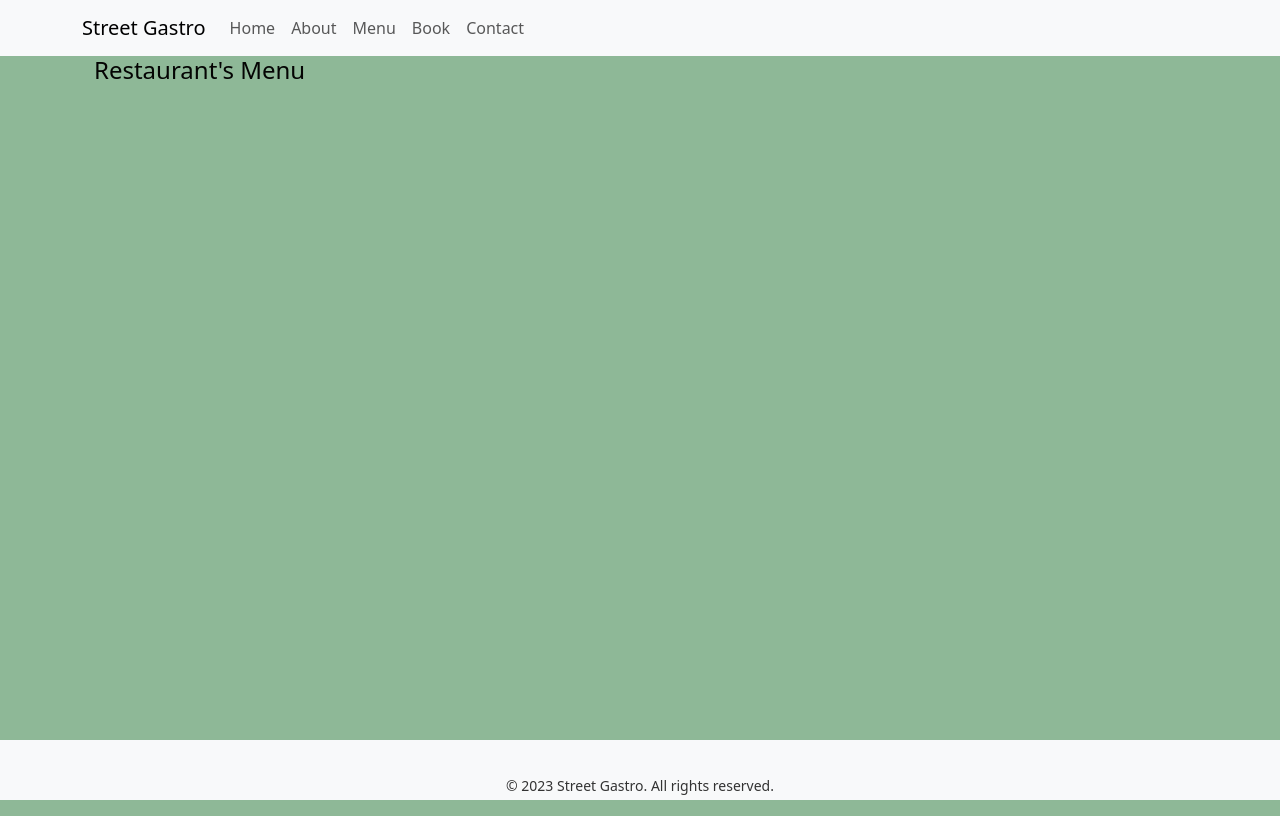
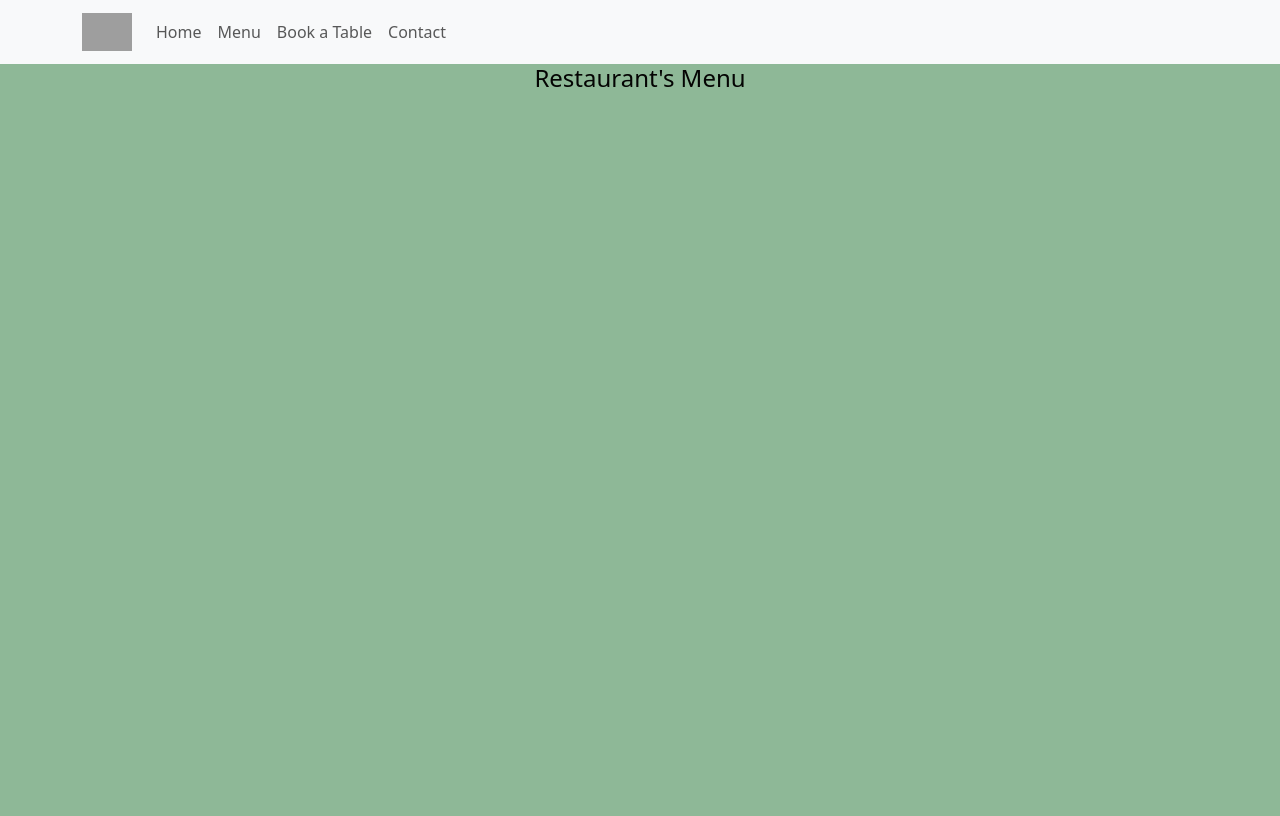
Before and after one commit to KristianDsmith/project-4, a Django app: page /menu/ in a window 1280 px wide. After the commit the page ends 87 px from the top, so only its background shows below. Run offline with Django 3.2, Linux system fonts and the light colour scheme; data that the repository does not hold is empty; grey boxes are pictures that could not be loaded.

Commit message:
Add mobile responsive code to base html and nav bar

```diff
--- a/booking/views.py
+++ b/booking/views.py
@@ -11,7 +11,7 @@ def about(request):
     return render(request, 'about.html')
 
 
-def browse_menu(request):
+def menu_view(request):
     try:
         menu_items = MenuItem.objects.all()
     except Exception as e:
--- a/streetgastro/urls.py
+++ b/streetgastro/urls.py
@@ -20,7 +20,7 @@ from booking import views
 urlpatterns = [
     path('', views.homepage, name='homepage'),
     path('about/', views.about, name='about'),
-    path('menu/', views.browse_menu, name='browse_menu'),
+    path('menu/', views.menu_view, name='menu'),
     path('book/', views.book, name='book'),
     path('contact/', views.contact, name='contact'),
     path('admin/', admin.site.urls),
--- a/templates/base.html
+++ b/templates/base.html
@@ -1,36 +1,40 @@
 {% load static %}
+
 <!DOCTYPE html>
 <html>
 
 <head>
     <title>{% block title %}Street Gastro{% endblock %}</title>
-    <!-- Add your CSS links here -->
+    <!-- Add Bootstrap CSS link -->
     <link href="https://cdn.jsdelivr.net/npm/bootstrap@5.3.0/dist/css/bootstrap.min.css" rel="stylesheet">
+    <!-- Add your custom CSS file -->
     <link href="{% static 'css/styles.css' %}" rel="stylesheet">
 </head>
 
 <body>
-
+    <!-- Navbar -->
     <nav class="navbar navbar-expand-lg navbar-light bg-light">
         <div class="container">
-            <a class="navbar-brand" href="{% url 'homepage' %}">Street Gastro</a>
-            <button class="navbar-toggler" type="button" data-toggle="collapse" data-target="#navbarNav"
+            <!-- Add the company logo -->
+            <a class="navbar-brand" href="{% url 'homepage' %}">
+                <img src="{% static 'images/logo.png' %}" alt="Company Logo" width="50">
+            </a>
+            <!-- Toggle button for small screens -->
+            <button class="navbar-toggler" type="button" data-bs-toggle="collapse" data-bs-target="#navbarNav"
                 aria-controls="navbarNav" aria-expanded="false" aria-label="Toggle navigation">
                 <span class="navbar-toggler-icon"></span>
             </button>
+            <!-- Navigation links -->
             <div class="collapse navbar-collapse" id="navbarNav">
                 <ul class="navbar-nav">
                     <li class="nav-item">
                         <a class="nav-link" href="{% url 'homepage' %}">Home</a>
                     </li>
                     <li class="nav-item">
-                        <a class="nav-link" href="{% url 'about' %}">About</a>
+                        <a class="nav-link" href="{% url 'menu' %}">Menu</a>
                     </li>
                     <li class="nav-item">
-                        <a class="nav-link" href="{% url 'browse_menu' %}">Menu</a>
-                    </li>
-                    <li class="nav-item">
-                        <a class="nav-link" href="{% url 'book' %}">Book</a>
+                        <a class="nav-link" href="{% url 'book' %}">Book a Table</a>
                     </li>
                     <li class="nav-item">
                         <a class="nav-link" href="{% url 'contact' %}">Contact</a>
@@ -40,21 +44,14 @@
         </div>
     </nav>
 
-    <div class="banner"></div>
-
+    <!-- Content block, which will be overridden in child templates -->
     <div class="container">
         {% block content %}
-        <!-- Content of the specific page will go here -->
         {% endblock %}
     </div>
 
-    <footer class="footer mt-auto py-3 bg-light">
-        <div class="container text-center">
-            <!-- Add your footer content here -->
-            <p>© 2023 Street Gastro. All rights reserved.</p>
-        </div>
-    </footer>
-
+    <!-- Add Bootstrap JS and Popper.js links -->
+    <script src="https://cdn.jsdelivr.net/npm/bootstrap@5.3.0/dist/js/bootstrap.bundle.min.js"></script>
 </body>
 
 </html>
--- a/templates/menu.html
+++ b/templates/menu.html
@@ -4,13 +4,14 @@
 
 {% block content %}
 <div class="container">
-    <h1>Restaurant's Menu</h1>
+    <h1 class="text-center">Restaurant's Menu</h1>
     <div class="row">
         {% for item in menu_items %}
-        <div class="col-md-4 mb-4">
-            <div class="card">
+        <div class="col-md-6">
+            <div class="card mb-3">
                 {% if item.image %}
-                <img src="{{ item.image.url }}" class="card-img-top" alt="{{ item.name }}">
+                <!-- Use the Cloudinary URL directly -->
+                <img src="{{ item.image.url }}" class="card-img-top" alt="{{ item.name }}" width="200">
                 {% endif %}
                 <div class="card-body">
                     <h3 class="card-title">{{ item.name }}</h3>
```
